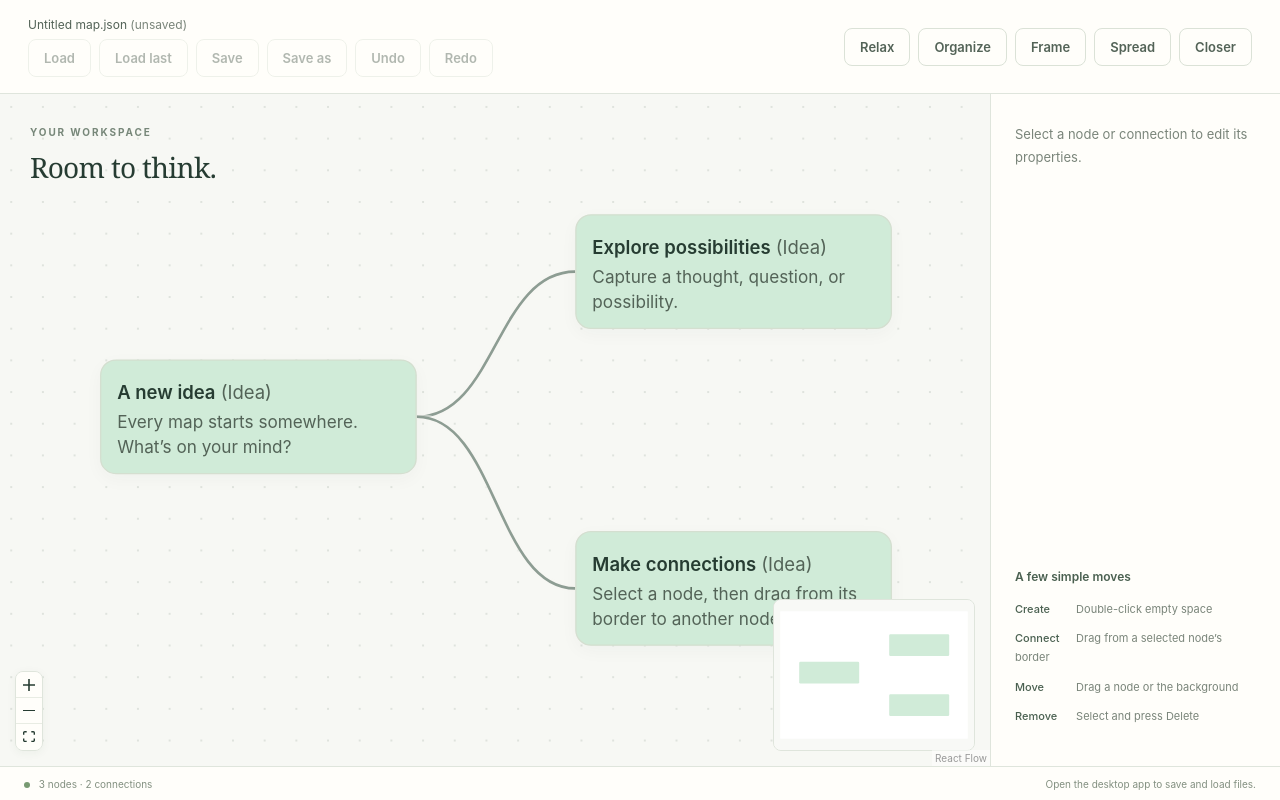
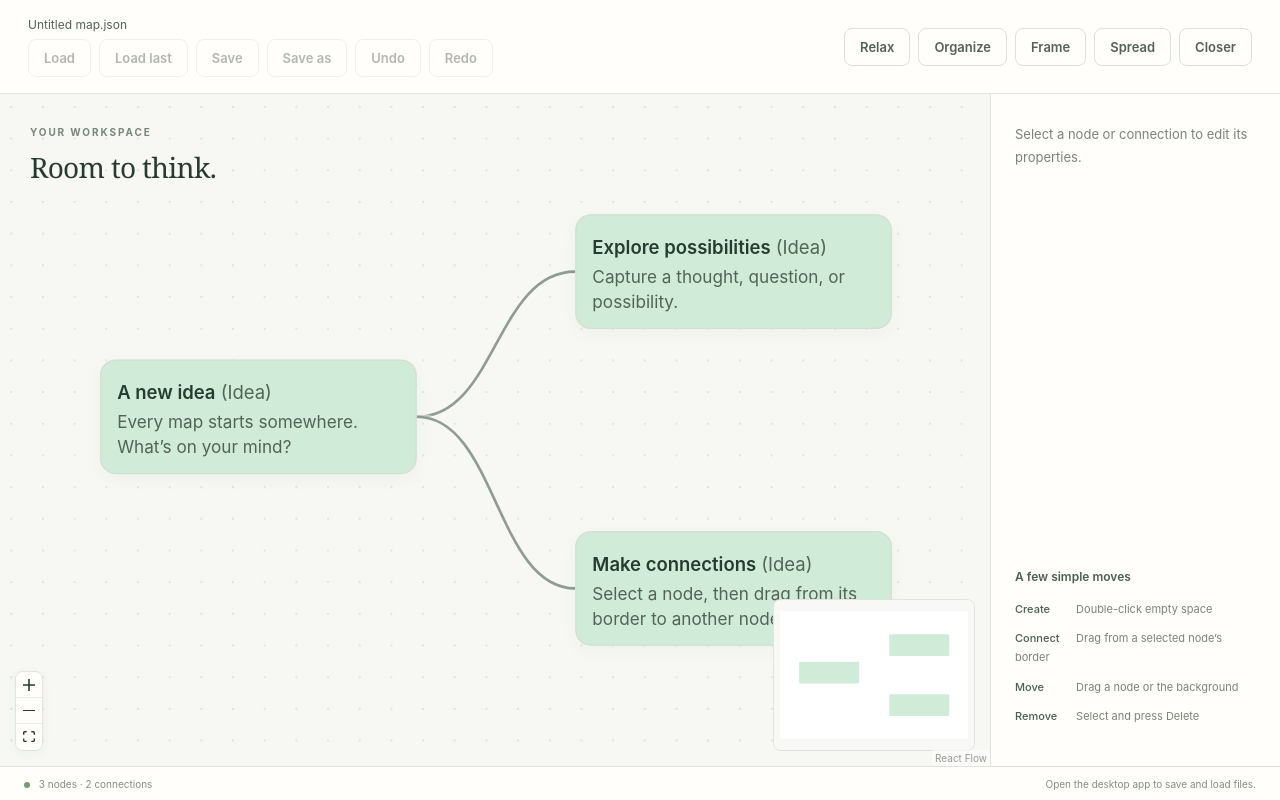
Before and after one commit to markuskruse/mind-chart, a React (Vite) app: page / in a window 1280 px wide. Built offline with nearby package versions, Linux system fonts and the light colour scheme.

Commit message:
Start document is not unsaved

```diff
--- a/src/App.tsx
+++ b/src/App.tsx
@@ -72,7 +72,8 @@ function Editor() {
   const [fileBusy, setFileBusy] = useState(false);
   const fileLock = useRef(false);
   const [fileError, setFileError] = useState("");
-  const [savedContent, setSavedContent] = useState("");
+  const [savedContent, setSavedContent] = useState(() =>
+    serializeDocument(initialNodes, initialEdges, { x: 0, y: 0, zoom: 1 }));
   const [quitPromptOpen, setQuitPromptOpen] = useState(false);
   const [quitBusy, setQuitBusy] = useState(false);
   // Pan/zoom is saved, but navigating the workspace does not mark content as edited.
```
Also changed, not shown: 1 other file (tests, documents, lock files or other folders).
